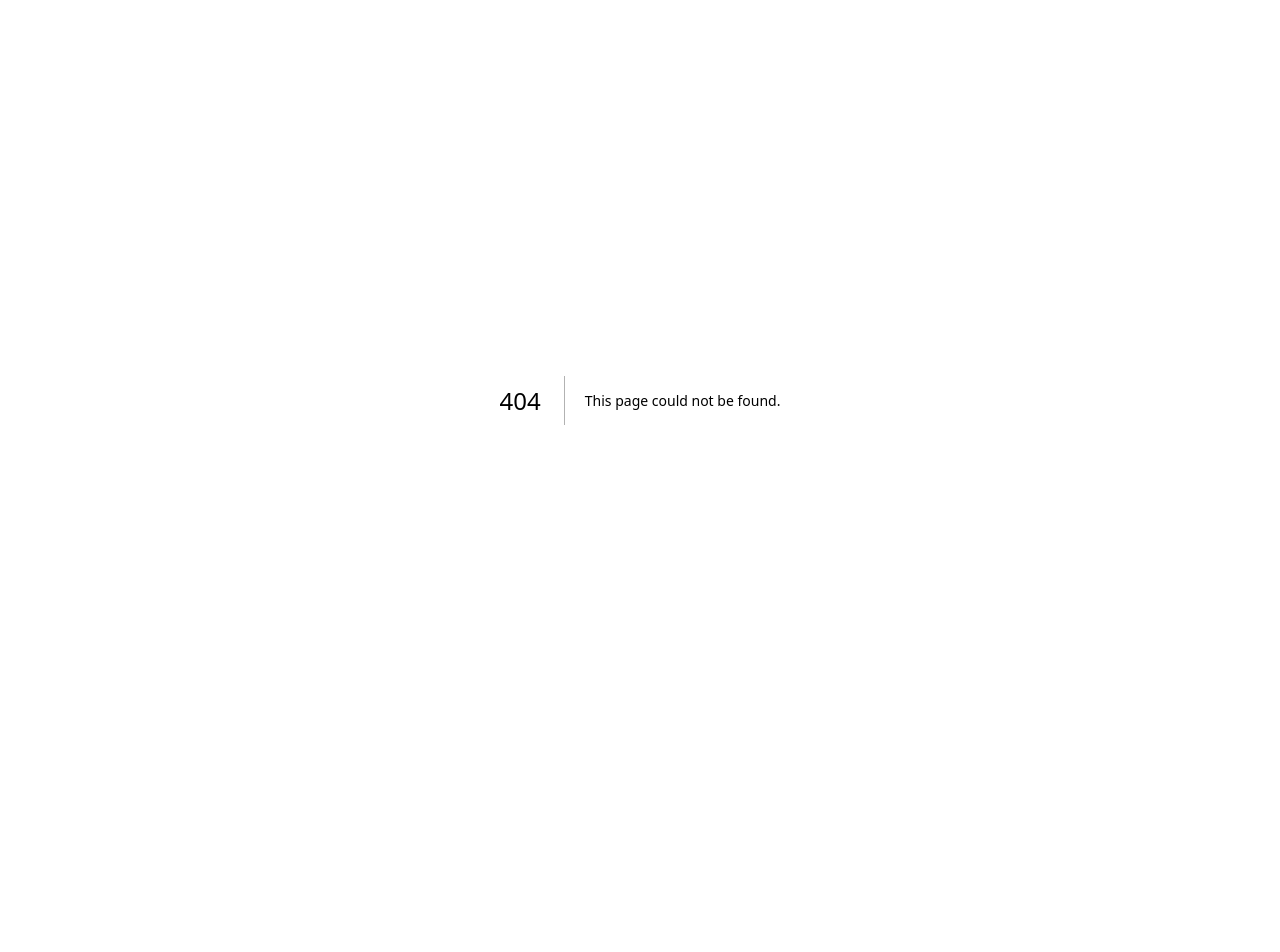
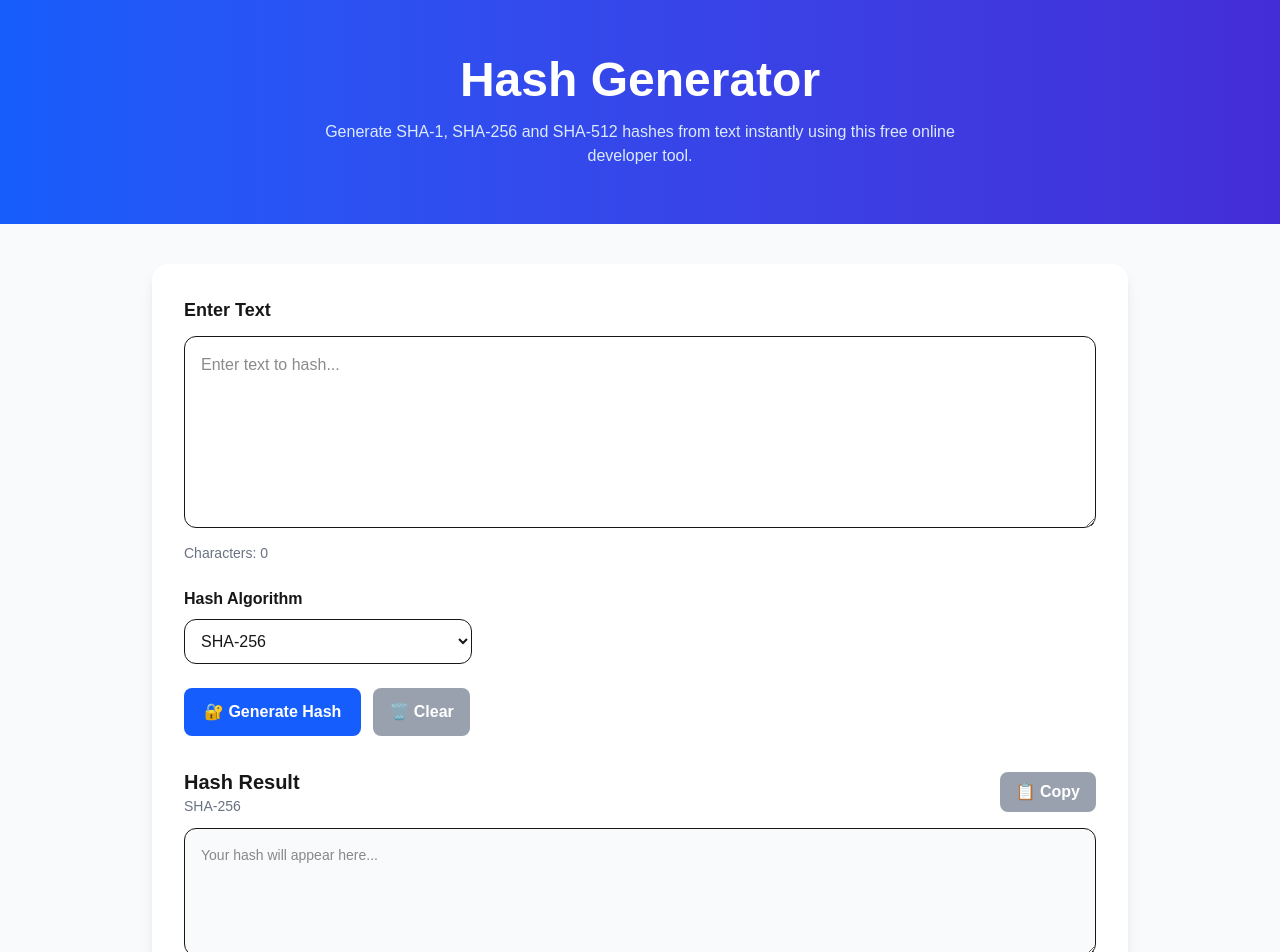
Before and after one commit to kiindika65-ui/toolforge, a Next.js app: page /tools/hash-generator in a window 1280 px wide. Before the commit this address had no page. Shown: the top 952 px of the page. Before the commit the page ends 800 px from the top, so only its background shows below. Built offline with nearby package versions, Linux system fonts and the light colour scheme.

Commit message:
Added Hash Generator SEO

```diff
--- /dev/null
+++ b/app/tools/hash-generator/layout.tsx
@@ -0,0 +1,53 @@
+import type { Metadata } from "next";
+
+export const metadata: Metadata = {
+  title: "Hash Generator - SHA-1, SHA-256 & SHA-512 | ToolForge",
+
+  description:
+    "Free online hash generator for SHA-1, SHA-256 and SHA-512. Generate secure cryptographic hashes from text instantly in your browser.",
+
+  keywords: [
+    "hash generator",
+    "SHA-1 generator",
+    "SHA-256 generator",
+    "SHA-512 generator",
+    "SHA256 hash",
+    "SHA512 hash",
+    "online hash generator",
+    "cryptographic hash",
+    "developer tools",
+  ],
+
+  authors: [
+    {
+      name: "ToolForge",
+    },
+  ],
+
+  openGraph: {
+    title: "Hash Generator - SHA-1, SHA-256 & SHA-512 | ToolForge",
+    description:
+      "Generate SHA-1, SHA-256 and SHA-512 hashes online for free.",
+    type: "website",
+  },
+
+  twitter: {
+    card: "summary",
+    title: "Hash Generator - ToolForge",
+    description:
+      "Free online SHA-1, SHA-256 and SHA-512 hash generator.",
+  },
+
+  robots: {
+    index: true,
+    follow: true,
+  },
+};
+
+export default function HashGeneratorLayout({
+  children,
+}: {
+  children: React.ReactNode;
+}) {
+  return children;
+}
--- /dev/null
+++ b/app/tools/hash-generator/page.tsx
@@ -0,0 +1,227 @@
+"use client";
+
+import { useState } from "react";
+import CopyButton from "@/components/CopyButton";
+import ClearButton from "@/components/ClearButton";
+
+type HashAlgorithm = "SHA-1" | "SHA-256" | "SHA-512";
+
+export default function HashGeneratorPage() {
+  const [input, setInput] = useState("");
+  const [algorithm, setAlgorithm] = useState<HashAlgorithm>("SHA-256");
+  const [result, setResult] = useState("");
+  const [error, setError] = useState("");
+
+  async function generateHash() {
+    setError("");
+    setResult("");
+
+    if (!input) {
+      setError("Please enter some text first.");
+      return;
+    }
+
+    try {
+      const encoder = new TextEncoder();
+      const data = encoder.encode(input);
+
+      const hashBuffer = await crypto.subtle.digest(
+        algorithm,
+        data
+      );
+
+      const hashArray = Array.from(
+        new Uint8Array(hashBuffer)
+      );
+
+      const hashHex = hashArray
+        .map((byte) => byte.toString(16).padStart(2, "0"))
+        .join("");
+
+      setResult(hashHex);
+    } catch {
+      setError("Unable to generate the hash.");
+    }
+  }
+
+  function clearAll() {
+    setInput("");
+    setResult("");
+    setError("");
+  }
+
+  return (
+    <main className="min-h-screen bg-gray-50">
+      {/* Header */}
+      <section className="bg-gradient-to-r from-blue-600 to-indigo-700 text-white">
+        <div className="mx-auto max-w-6xl px-6 py-14 text-center">
+          <h1 className="text-4xl font-bold md:text-5xl">
+            Hash Generator
+          </h1>
+
+          <p className="mx-auto mt-4 max-w-2xl text-blue-100">
+            Generate SHA-1, SHA-256 and SHA-512 hashes from text
+            instantly using this free online developer tool.
+          </p>
+        </div>
+      </section>
+
+      {/* Tool */}
+      <section className="mx-auto max-w-5xl px-6 py-10">
+        <div className="rounded-2xl bg-white p-8 shadow-lg">
+          <label
+            htmlFor="hash-input"
+            className="mb-3 block text-lg font-semibold"
+          >
+            Enter Text
+          </label>
+
+          <textarea
+            id="hash-input"
+            value={input}
+            onChange={(event) => {
+              setInput(event.target.value);
+              setError("");
+            }}
+            placeholder="Enter text to hash..."
+            className="h-48 w-full rounded-xl border p-4 outline-none transition focus:border-blue-500 focus:ring-2 focus:ring-blue-100"
+          />
+
+          <p className="mt-2 text-sm text-gray-500">
+            Characters: {input.length}
+          </p>
+
+          {/* Algorithm */}
+          <div className="mt-6">
+            <label
+              htmlFor="hash-algorithm"
+              className="mb-2 block font-semibold"
+            >
+              Hash Algorithm
+            </label>
+
+            <select
+              id="hash-algorithm"
+              value={algorithm}
+              onChange={(event) =>
+                setAlgorithm(
+                  event.target.value as HashAlgorithm
+                )
+              }
+              className="w-full rounded-xl border p-3 outline-none focus:border-blue-500 md:w-72"
+            >
+              <option value="SHA-1">SHA-1</option>
+              <option value="SHA-256">SHA-256</option>
+              <option value="SHA-512">SHA-512</option>
+            </select>
+          </div>
+
+          {/* Buttons */}
+          <div className="mt-6 flex flex-wrap gap-3">
+            <button
+              onClick={generateHash}
+              className="rounded-lg bg-blue-600 px-5 py-3 font-semibold text-white transition hover:bg-blue-700"
+            >
+              🔐 Generate Hash
+            </button>
+
+            <ClearButton
+              onClear={clearAll}
+              disabled={!input && !result}
+            />
+          </div>
+
+          {/* Error */}
+          {error && (
+            <div className="mt-5 rounded-lg bg-red-100 p-4 text-red-700">
+              {error}
+            </div>
+          )}
+
+          {/* Result */}
+          <div className="mt-8">
+            <div className="mb-3 flex flex-wrap items-center justify-between gap-3">
+              <div>
+                <h2 className="text-xl font-bold">
+                  Hash Result
+                </h2>
+
+                <p className="text-sm text-gray-500">
+                  {algorithm}
+                </p>
+              </div>
+
+              <CopyButton text={result} />
+            </div>
+
+            <textarea
+              value={result}
+              readOnly
+              placeholder="Your hash will appear here..."
+              className="min-h-32 w-full rounded-xl border bg-gray-50 p-4 font-mono text-sm break-all"
+            />
+          </div>
+        </div>
+      </section>
+
+      {/* SEO Content */}
+      <section className="mx-auto max-w-5xl px-6 pb-12">
+        <div className="rounded-2xl bg-white p-8 shadow">
+          <h2 className="text-2xl font-bold">
+            What is a Hash?
+          </h2>
+
+          <p className="mt-4 leading-7 text-gray-700">
+            A hash is a fixed-length value created from input
+            data using a hash function. Hashes are commonly used
+            for data integrity, digital signatures, file
+            verification and many other software applications.
+          </p>
+
+          <h2 className="mt-8 text-2xl font-bold">
+            Supported Hash Algorithms
+          </h2>
+
+          <div className="mt-4 space-y-4">
+            <div>
+              <h3 className="font-semibold">SHA-1</h3>
+              <p className="text-gray-700">
+                Produces a 160-bit hash. SHA-1 is considered
+                cryptographically weak for security-sensitive
+                applications and should generally not be used
+                for new security designs.
+              </p>
+            </div>
+
+            <div>
+              <h3 className="font-semibold">SHA-256</h3>
+              <p className="text-gray-700">
+                Produces a 256-bit hash and is widely used for
+                integrity checks, certificates and modern
+                cryptographic applications.
+              </p>
+            </div>
+
+            <div>
+              <h3 className="font-semibold">SHA-512</h3>
+              <p className="text-gray-700">
+                Produces a 512-bit hash and is part of the
+                SHA-2 family of cryptographic hash functions.
+              </p>
+            </div>
+          </div>
+
+          <h2 className="mt-8 text-2xl font-bold">
+            Is this tool secure?
+          </h2>
+
+          <p className="mt-4 leading-7 text-gray-700">
+            Hashing is performed directly in your browser using
+            the Web Crypto API. The tool does not need to send
+            the entered text to a server.
+          </p>
+        </div>
+      </section>
+    </main>
+  );
+}
```
